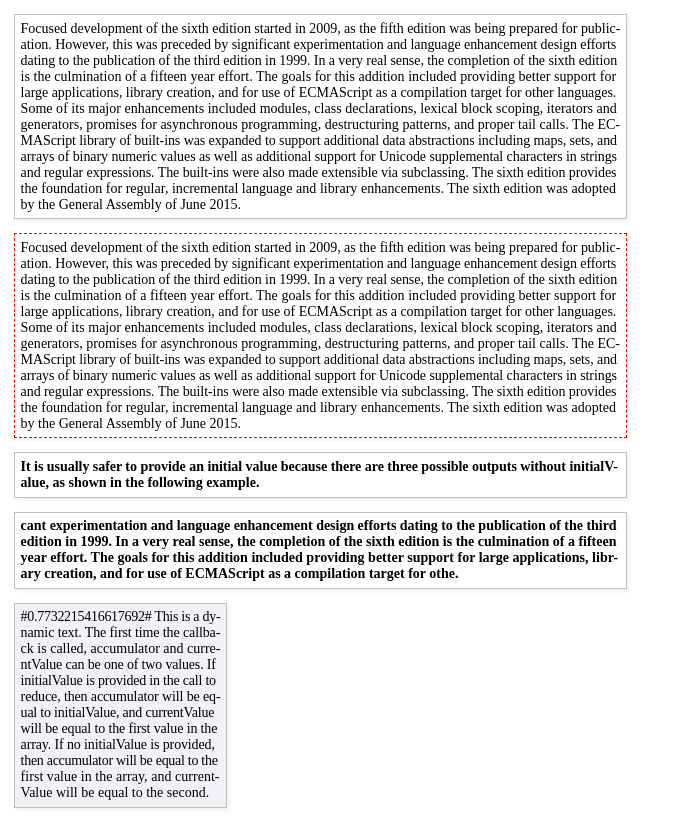
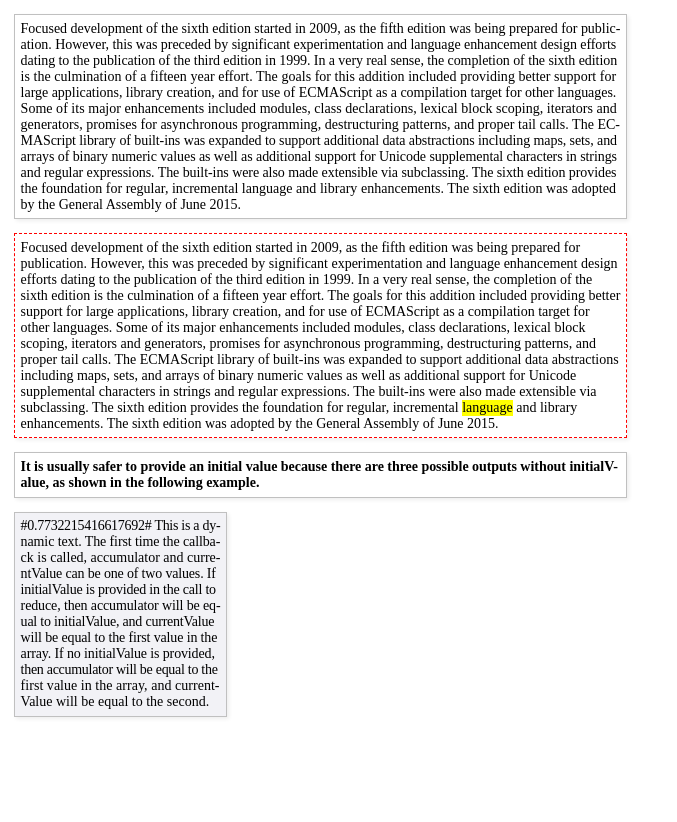
Before and after one commit to lafeillou/hyphenjs, a plain HTML site: page index2hyphen.html in a window 1280 px wide. Shown: the whole page, without its empty margins (0-677 px from the left). After the commit the page ends 800 px from the top, so only its background shows below. Drawn offline with Linux system fonts and the light colour scheme.

Commit message:
update html

```diff
--- a/index2hyphen.html
+++ b/index2hyphen.html
@@ -11,16 +11,13 @@
     <p class="text text-js">
         Focused development of the sixth edition started in 2009, as the fifth edition was being prepared for publication. However, this was preceded by significant experimentation and language enhancement design efforts dating to the publication of the third edition in 1999. In a very real sense, the completion of the sixth edition is the culmination of a fifteen year effort. The goals for this addition included providing better support for large applications, library creation, and for use of ECMAScript as a compilation target for other languages. Some of its major enhancements included modules, class declarations, lexical block scoping, iterators and generators, promises for asynchronous programming, destructuring patterns, and proper tail calls. The ECMAScript library of built-ins was expanded to support additional data abstractions including maps, sets, and arrays of binary numeric values as well as additional support for Unicode supplemental characters in strings and regular expressions. The built-ins were also made extensible via subclassing. The sixth edition provides the foundation for regular, incremental <span class="w-highlight">language</span> and library enhancements. The sixth edition was adopted by the General Assembly of June 2015.
     </p>
+
     <p class="text-origin">
         Focused development of the sixth edition started in 2009, as the fifth edition was being prepared for publication. However, this was preceded by significant experimentation and language enhancement design efforts dating to the publication of the third edition in 1999. In a very real sense, the completion of the sixth edition is the culmination of a fifteen year effort. The goals for this addition included providing better support for large applications, library creation, and for use of ECMAScript as a compilation target for other languages. Some of its major enhancements included modules, class declarations, lexical block scoping, iterators and generators, promises for asynchronous programming, destructuring patterns, and proper tail calls. The ECMAScript library of built-ins was expanded to support additional data abstractions including maps, sets, and arrays of binary numeric values as well as additional support for Unicode supplemental characters in strings and regular expressions. The built-ins were also made extensible via subclassing. The sixth edition provides the foundation for regular, incremental <span class="w-highlight">language</span> and library enhancements. The sixth edition was adopted by the General Assembly of June 2015.
     </p>
 
     <h6 class="text text-js">
         It is usually safer to provide an initial value because there are three possible outputs without initialValue, as shown in the following example.
-    </h6>
-
-    <h6 class="text text-js">
-        cant experimentation and language enhancement design efforts dating to the publication of the third edition in 1999. In a very real sense, the completion of the sixth edition is the culmination of a fifteen year effort. The goals for this addition included providing better support for large applications, library creation, and for use of ECMAScript as a compilation target for othe.
     </h6>
 
     <p id="text" class="text text-animate">
@@ -74,14 +71,13 @@
     <script type="text/javascript" src="./hyphen.js"></script>
     <script type="text/javascript">
     var INTERVAL = 3000;
-    var selector = '.text';
-    var selector2 = '#text';
-    var textAnimate = document.querySelector(selector2);
-    hyphen('p', true);
+    var selector = '#text';
+    var textAnimate = document.querySelector(selector);
+    hyphen('.text', true);
     hyphen('h6', true);
 
     setTimeout(function(){
-        hyphen('p', true);
+        hyphen('.text', true);
         hyphen('h6', true);
         console.log('repeat hyphen!');
     }, 600);
@@ -96,7 +92,7 @@
 
         textAnimate.setAttribute('style', 'width: ' + widthArray[i++] + 'px');
 
-        hyphen(selector2, true);
+        hyphen(selector, true);
     }, INTERVAL)
     </script>
 </body>
```
